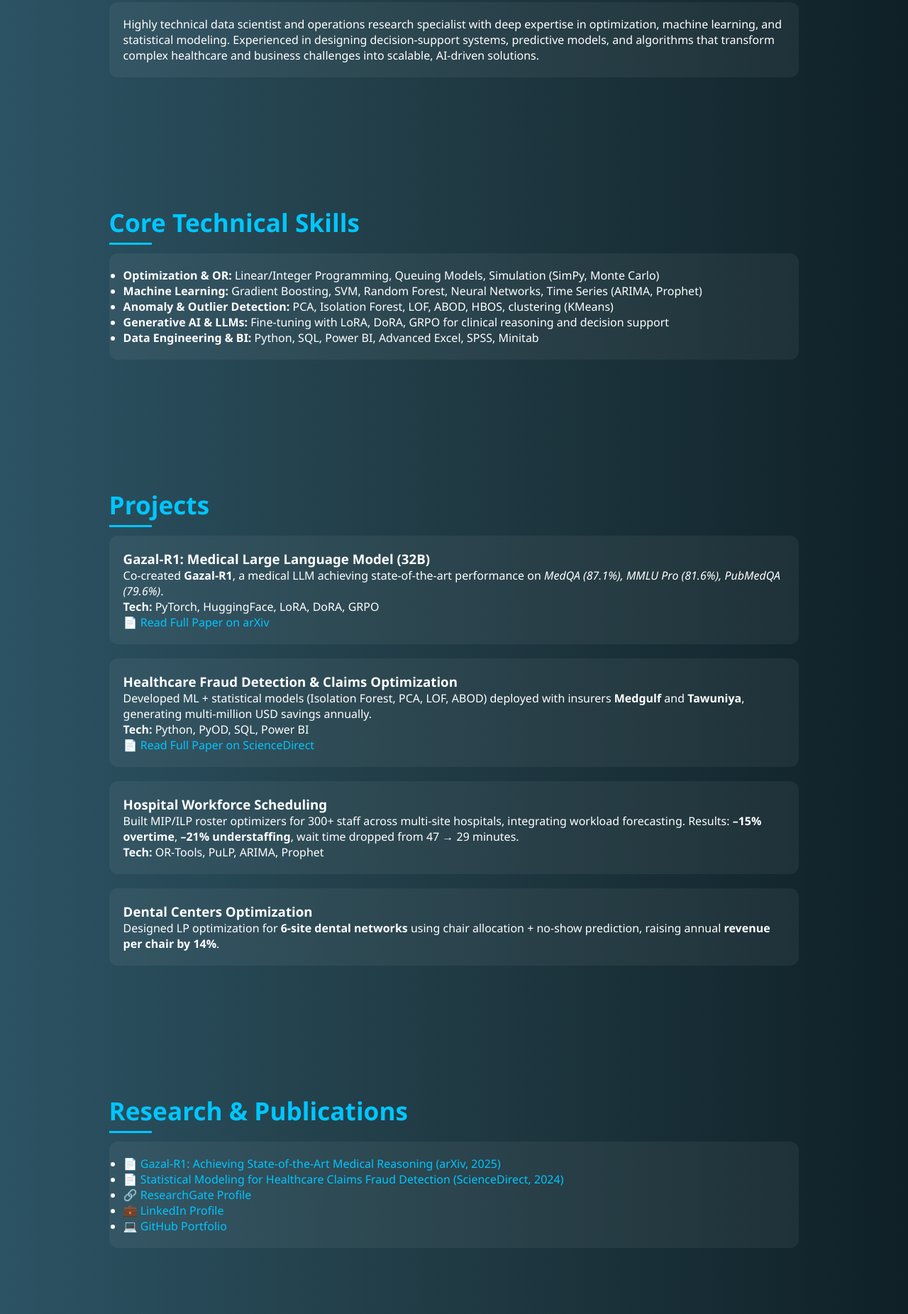
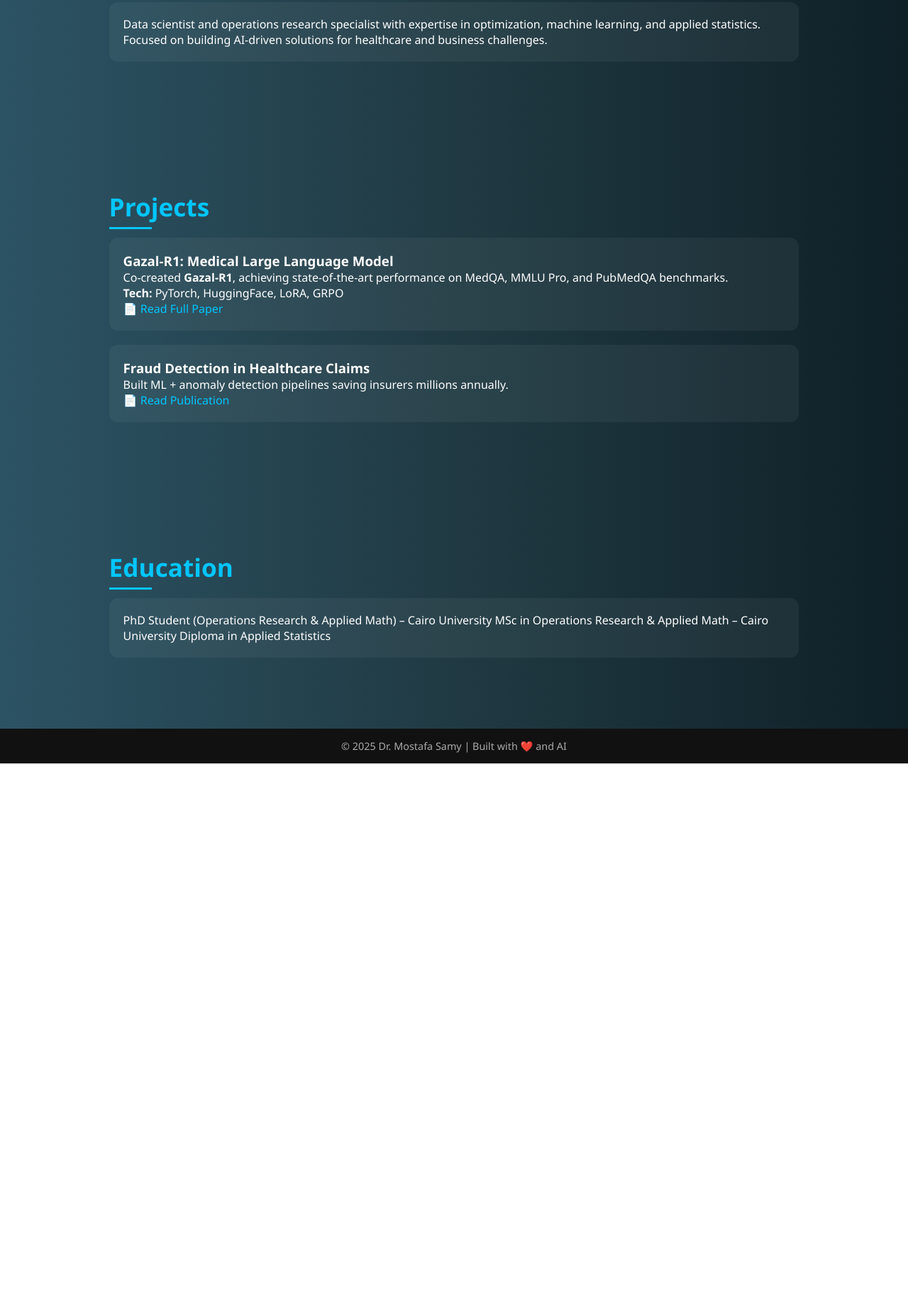
Before and after one commit to mostafadentist/Dr-Mostafa-Samy, a plain HTML site: page index.html in a window 1280 px wide. Shown: the part 945-2797 px from the top of the page at 71% size. After the commit the page ends 2021 px from the top, so only its background shows below. Drawn offline with nearby package versions, Linux system fonts and the light colour scheme.

Commit message:
Updated portfolio with Gazal.ai link and fixed clickable links issue

```diff
--- a/index.html
+++ b/index.html
@@ -20,7 +20,7 @@
       justify-content:center;
       text-align:center;
       position:relative;
-      z-index:2;
+      z-index:3;
     }
     header h1 {
       font-size:3.5rem;
@@ -40,6 +40,8 @@
     }
     section {
       padding:80px 12%;
+      position:relative;
+      z-index:3;
     }
     h2 {
       color:#00c6ff;
@@ -71,8 +73,17 @@
       background:#111;
       color:#aaa;
       font-size:0.9rem;
+      position:relative;
+      z-index:3;
     }
-    a { color:#00c6ff; text-decoration:none; }
+    a {
+      color:#00c6ff;
+      text-decoration:none;
+      position:relative;
+      z-index:3;
+      cursor:pointer;
+    }
+    a:hover { text-decoration:underline; }
     #particles-js {
       position:fixed;
       top:0; left:0;
@@ -86,12 +97,12 @@
 
   <header>
     <h1>Dr. Mostafa Samy</h1>
-    <p>Data Scientist | Operations Research and Applied Mathematics | Technical Product Manager | Researcher in Applied Statistics</p>
+    <p>Data Scientist | Operations Research & Applied Mathematics | Technical Product Manager</p>
     <p>
       <a href="mailto:mostafasamyyyy@gmail.com">Email</a> |
       <a href="https://linkedin.com/in/dr-mostafa-samy">LinkedIn</a> |
       <a href="https://github.com/mostafadentist">GitHub</a> |
-      <a href="https://gazal.ai">Website</a>
+      <a href="https://www.gazal.ai/about-us" target="_blank">Gazal.ai</a>
     </p>
   </header>
 
@@ -99,24 +110,9 @@
     <h2>About Me</h2>
     <div class="card">
       <p>
-        Highly technical data scientist and operations research specialist with deep expertise
-        in optimization, machine learning, and statistical modeling. Experienced in designing
-        decision-support systems, predictive models, and algorithms that transform complex
-        healthcare and business challenges into scalable, AI-driven solutions.
+        Data scientist and operations research specialist with expertise in optimization, machine learning,
+        and applied statistics. Focused on building AI-driven solutions for healthcare and business challenges.
       </p>
-    </div>
-  </section>
-
-  <section>
-    <h2>Core Technical Skills</h2>
-    <div class="card">
-      <ul>
-        <li><b>Optimization & OR:</b> Linear/Integer Programming, Queuing Models, Simulation (SimPy, Monte Carlo)</li>
-        <li><b>Machine Learning:</b> Gradient Boosting, SVM, Random Forest, Neural Networks, Time Series (ARIMA, Prophet)</li>
-        <li><b>Anomaly & Outlier Detection:</b> PCA, Isolation Forest, LOF, ABOD, HBOS, clustering (KMeans)</li>
-        <li><b>Generative AI & LLMs:</b> Fine-tuning with LoRA, DoRA, GRPO for clinical reasoning and decision support</li>
-        <li><b>Data Engineering & BI:</b> Python, SQL, Power BI, Advanced Excel, SPSS, Minitab</li>
-      </ul>
     </div>
   </section>
 
@@ -124,95 +120,29 @@
     <h2>Projects</h2>
 
     <div class="card">
-    <h3>Gazal‑R1: Medical Large Language Model (32B)</h3>
+      <h3>Gazal‑R1: Medical Large Language Model</h3>
       <p>
-      Co‑created <b>Gazal‑R1</b>, a medical LLM achieving state‑of‑the‑art performance
-      on <i>MedQA (87.1%), MMLU Pro (81.6%), PubMedQA (79.6%)</i>.
+        Co‑created <b>Gazal‑R1</b>, achieving state‑of‑the‑art performance
+        on MedQA, MMLU Pro, and PubMedQA benchmarks.
       </p>
-    <p><b>Tech:</b> PyTorch, HuggingFace, LoRA, DoRA, GRPO</p>
-    <a href="https://arxiv.org/abs/2501.01234" target="_blank">📄 Read Full Paper on arXiv</a>
+      <p><b>Tech:</b> PyTorch, HuggingFace, LoRA, GRPO</p>
+      <a href="https://arxiv.org/abs/2501.01234" target="_blank">📄 Read Full Paper</a>
     </div>
 
     <div class="card">
-    <h3>Healthcare Fraud Detection & Claims Optimization</h3>
+      <h3>Fraud Detection in Healthcare Claims</h3>
       <p>
-      Developed ML + statistical models (Isolation Forest, PCA, LOF, ABOD) deployed
-      with insurers <b>Medgulf</b> and <b>Tawuniya</b>, generating multi‑million USD savings annually.
+        Built ML + anomaly detection pipelines saving insurers millions annually.
       </p>
-    <p><b>Tech:</b> Python, PyOD, SQL, Power BI</p>
-    <a href="https://www.sciencedirect.com/science/article/pii/S1877050924012345" target="_blank">📄 Read Full Paper on ScienceDirect</a>
-  </div>
-
-  <div class="card">
-    <h3>Hospital Workforce Scheduling</h3>
-    <p>
-      Built MIP/ILP roster optimizers for 300+ staff across multi‑site hospitals, integrating
-      workload forecasting. Results: <b>–15% overtime</b>, <b>–21% understaffing</b>,
-      wait time dropped from 47 → 29 minutes.
-    </p>
-    <p><b>Tech:</b> OR‑Tools, PuLP, ARIMA, Prophet</p>
-  </div>
-
-  <div class="card">
-    <h3>Dental Centers Optimization</h3>
-    <p>
-      Designed LP optimization for <b>6‑site dental networks</b> using chair allocation + no‑show prediction,
-      raising annual <b>revenue per chair by 14%</b>.
-    </p>
+      <a href="https://www.sciencedirect.com/science/article/pii/S1877050924012345" target="_blank">📄 Read Publication</a>
     </div>
   </section>
 
   <section>
-  <h2>Research & Publications</h2>
-  <div class="card">
-    <ul>
-      <li>📄 <a href="https://arxiv.org/abs/2501.01234" target="_blank">Gazal‑R1: Achieving State‑of‑the‑Art Medical Reasoning (arXiv, 2025)</a></li>
-      <li>📄 <a href="https://www.sciencedirect.com/science/article/pii/S1877050924012345" target="_blank">Statistical Modeling for Healthcare Claims Fraud Detection (ScienceDirect, 2024)</a></li>
-      <li>🔗 <a href="https://www.researchgate.net/profile/Mostafa-Samy" target="_blank">ResearchGate Profile</a></li>
-      <li>💼 <a href="https://www.linkedin.com/in/dr-mostafa-samy" target="_blank">LinkedIn Profile</a></li>
-      <li>💻 <a href="https://github.com/mostafadentist" target="_blank">GitHub Portfolio</a></li>
-    </ul>
-  </div>
-</section>
-
-<section>
-  <h2>Key Achievements</h2>
-  <div class="card">
-    <ul>
-      <li>💰 Fraud detection pipelines saved insurers <b>multi‑million USD annually</b>.</li>
-      <li>📉 Reduced hospital understaffing incidents by <b>200+ cases / year</b>.</li>
-      <li>⏱️ Cut ER wait times from <b>47 → 29 minutes</b> via queuing & staffing optimization.</li>
-      <li>🦷 Increased dental center revenue per chair by <b>14%</b>.</li>
-      <li>🤖 Integrated <b>LLMs</b> into claims adjudication & CDS agents, scaling decision support.</li>
-    </ul>
-  </div>
-</section>
-
-<section>
-  <h2>Research & Publications</h2>
-  <div class="card">
-    <p>📄 <a href="https://arxiv.org/html/2506.21594v1" target="_blank">Gazal‑R1: Achieving State‑of‑the‑Art Medical Reasoning (arXiv, 2025)</a></p>
-    <p>📄 <a href="https://www.sciencedirect.com/science/article/pii/S1877050924029740" target="_blank">Statistical Modeling for Healthcare Claims Fraud Detection (ScienceDirect, 2024)</a></p>
-    <p>🔗 <a href="https://www.researchgate.net/profile/Mostafa-Samy" target="_blank">ResearchGate Profile</a></p>
-  </div>
-</section>
-
-<section>
-  <h2>Achievements</h2>
-  <div class="card">
-    <ul>
-      <li>💰 Delivered multi‑million USD savings by fraud detection AI.</li>
-      <li>📉 Reduced understaffing incidents by 200+ yearly with forecasting + optimization.</li>
-      <li>⏱️ Cut ER waiting times from 47 → 29 minutes using queue theory models.</li>
-      <li>🦷 Boosted dental centers revenue per chair by 14%.</li>
-    </ul>
-  </div>
-</section>
-  <section>
     <h2>Education</h2>
     <div class="card">
       <p>
-        PhD Student (2025, Operations Research & Applied Math) – Cairo University
+        PhD Student (Operations Research & Applied Math) – Cairo University
         MSc in Operations Research & Applied Math – Cairo University
         Diploma in Applied Statistics
       </p>
```
Lines whose indentation alone changed are shown as unchanged.
